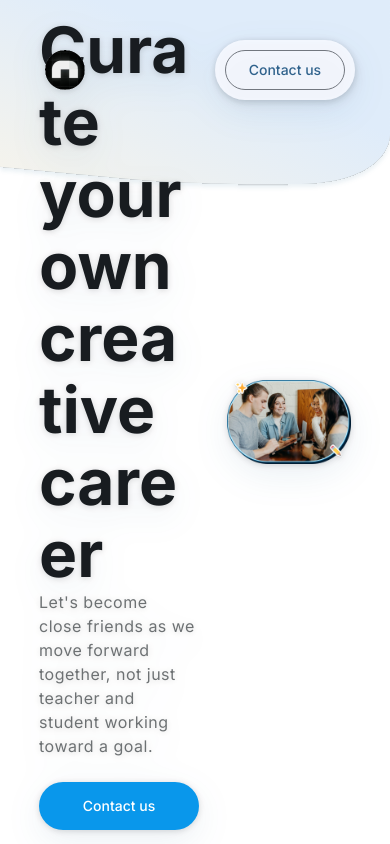
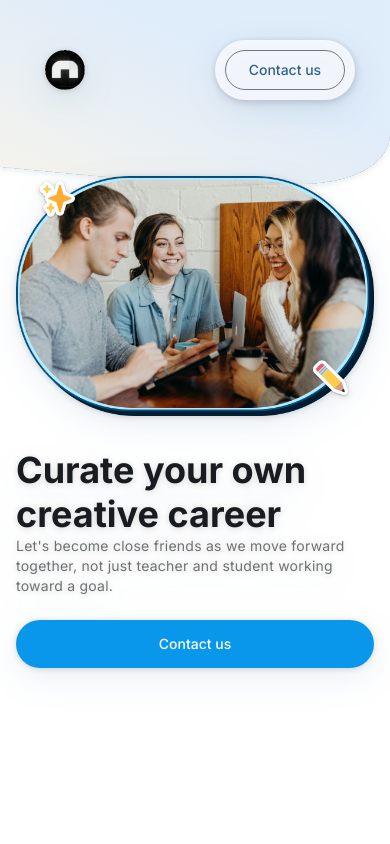
Before and after one commit to CamuStudio/CamuServer, a React (Vite) app in the folder camu/: page / in a window 390 px wide. Built offline with nearby package versions, Linux system fonts and the light colour scheme.

Commit message:
Update: Updated the styles of the HeroPage at 390px screen width

```diff
--- a/camu/src/App.css
+++ b/camu/src/App.css
@@ -50,5 +50,4 @@
 }
 
 @media only screen and (max-width: 390px){
-
 }
--- a/camu/src/components/Button.module.css
+++ b/camu/src/components/Button.module.css
@@ -1,8 +1,9 @@
 .button {
     display: flex;
-    height: 48px;
-    min-width: 160px;
-    width: 30%;
+    /*height: 48px;*/
+    /*min-width: 160px;*/
+    width: 100%;
+    height: 100%;
     flex-direction: column;
     justify-content: center;
     align-items: center;
--- a/camu/src/components/Hero.jsx
+++ b/camu/src/components/Hero.jsx
@@ -6,14 +6,16 @@ import Button from "./Button.jsx";
  */
 export default function Hero() {
     return (
-        <main className={styles.hero}>
+        <main className={styles.container}>
             <section className={styles.leftContainer}>
                 <div className={styles.textContainer}>
                     <h1 className={styles.title}>Curate your own creative career</h1>
                     <p className={styles.subtitle}>{`Let's become close friends as we move
                 forward together, not just teacher and student working toward a goal.`}</p>
                 </div>
-                <Button text={'Contact us'}/>
+                <div className={styles.buttonContainer}>
+                    <Button text={'Contact us'}/>
+                </div>
             </section>
             <section className={styles.rightContainer}>
                 <img src='../../public/hero.png' alt='hero'/>
--- a/camu/src/components/Hero.module.css
+++ b/camu/src/components/Hero.module.css
@@ -1,5 +1,5 @@
-.hero {
-    width: 80%;
+.container {
+    width: 1120px;
     display: flex;
     align-items: center;
     justify-content: center;
@@ -9,7 +9,7 @@
 .leftContainer {
     display: flex;
     flex-direction: column;
-    width: 50%;
+    width: 544px;
     gap: 24px;
 }
 
@@ -37,6 +37,16 @@
     letter-spacing: 0.5px;
 }
 
+.buttonContainer {
+    display: flex;
+    height: 48px;
+    min-width: 160px;
+    width: 30%;
+    flex-direction: column;
+    justify-content: center;
+    align-items: center;
+}
+
 .rightContainer {
     display: flex;
     width: 50%;
@@ -53,7 +63,33 @@
   only "Contact us" button is shown
  */
 @media only screen and (max-width: 390px) {
-    .button:not(:last-child) {
-        display: none;
+    .container {
+        display: flex;
+        flex-direction: column-reverse;
+        align-items: center;
+        width: 358px;
+    }
+
+    .container > * {
+        width: 100%;
+    }
+
+    .title {
+        color: var(--M3-sys-light-on-surface, #181C20);
+        font-size: 36px;
+        font-weight: 700;
+        line-height: 44px; /* 122.222% */
+    }
+
+    .subtitle {
+        color: var(--Shade-Color-700, #6D7173);
+        font-size: 14px;
+        line-height: 20px; /* 142.857% */
+        letter-spacing: 0.25px;
+    }
+
+    .buttonContainer {
+        display: flex;
+        width: 358px;
     }
 }
```
